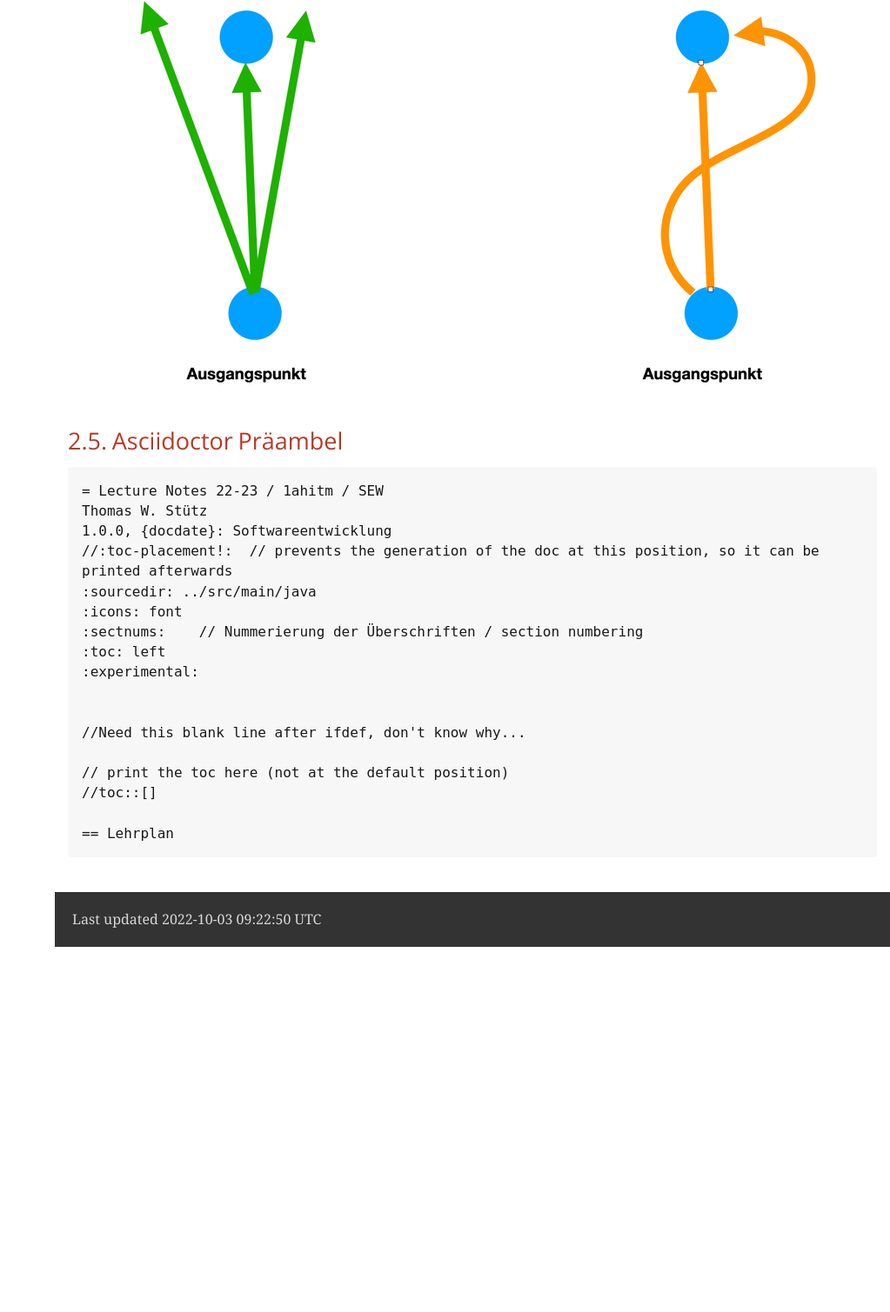
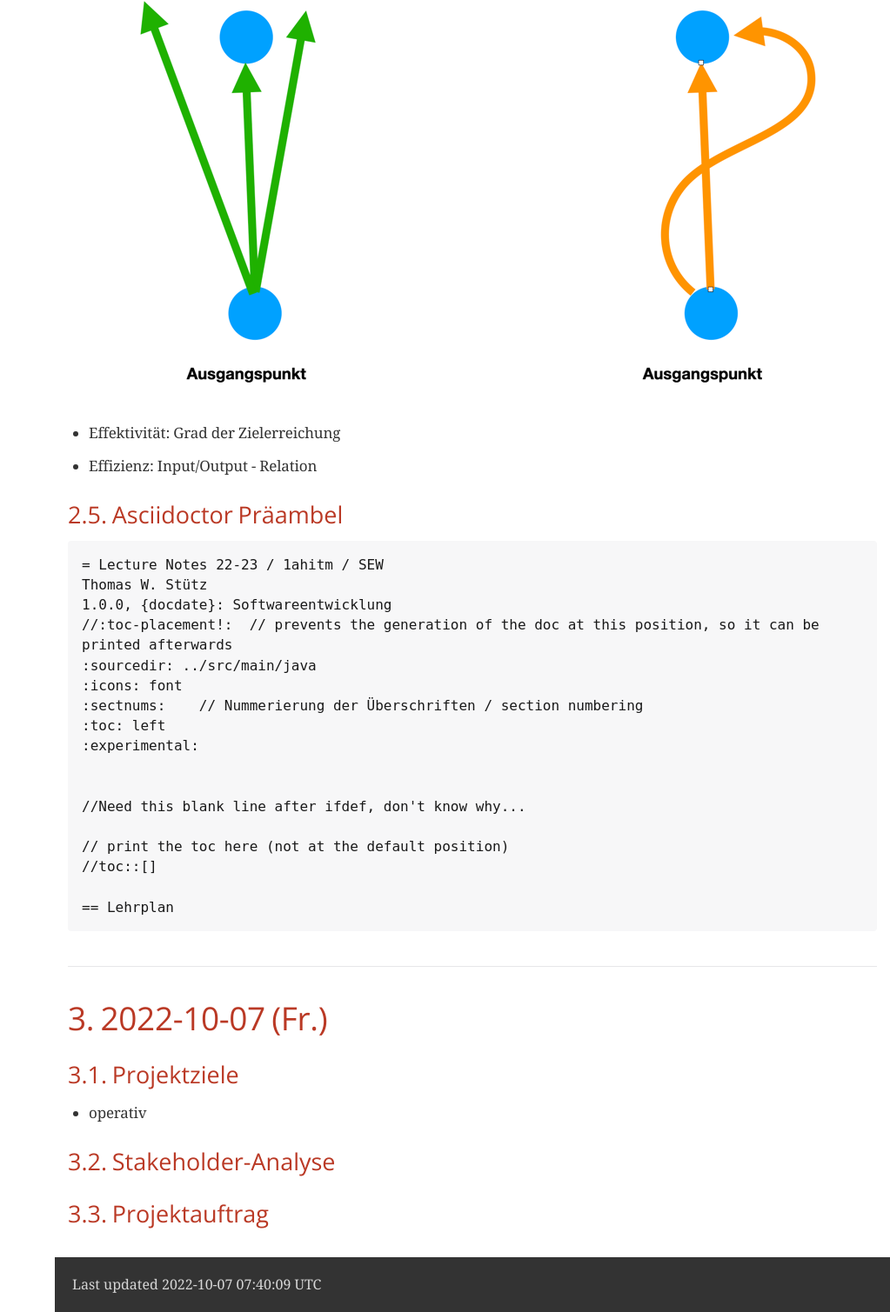
Before and after one commit to 2223-3ahitm-itp/2223-3ahitm-itp-lecture-notes, a plain HTML site: page index.html in a window 1280 px wide. Shown: the part 1221-2730 px from the top of the page at 87% size, without its empty margins (257-1280 px from the left). Before the commit the page ends 2310 px from the top, so only its background shows below. Drawn offline with nearby package versions, Linux system fonts and the light colour scheme; a web font is replaced by a local one.

Commit message:
Deploying to gh-pages from  @ 696c85a9b9f0d93fa72670f813ac536a932d1cde 🚀

```diff
--- a/index.html
+++ b/index.html
@@ -459,6 +459,13 @@ body.book #toc,body.book #preamble,body.book h1.sect0,body.book .sect1>h2{page-b
 <li><a href="#_asciidoctor_präambel">2.5. Asciidoctor Präambel</a></li>
 </ul>
 </li>
+<li><a href="#_2022_10_07_fr">3. 2022-10-07 (Fr.)</a>
+<ul class="sectlevel2">
+<li><a href="#_projektziele_2">3.1. Projektziele</a></li>
+<li><a href="#_stakeholder_analyse">3.2. Stakeholder-Analyse</a></li>
+<li><a href="#_projektauftrag">3.3. Projektauftrag</a></li>
+</ul>
+</li>
 </ul>
 </div>
 </div>
@@ -540,6 +547,16 @@ body.book #toc,body.book #preamble,body.book h1.sect0,body.book .sect1>h2{page-b
 <img src="images/effizienz-vs-effektivitaet.png" alt="effizienz vs effektivitaet">
 </div>
 </div>
+<div class="ulist">
+<ul>
+<li>
+<p>Effektivität: Grad der Zielerreichung</p>
+</li>
+<li>
+<p>Effizienz: Input/Output - Relation</p>
+</li>
+</ul>
+</div>
 </div>
 <div class="sect2">
 <h3 id="_asciidoctor_präambel"><a class="anchor" href="#_asciidoctor_präambel"></a>2.5. Asciidoctor Präambel</h3>
@@ -567,10 +584,33 @@ Thomas W. Stütz
 </div>
 </div>
 </div>
+<div class="sect1">
+<h2 id="_2022_10_07_fr"><a class="anchor" href="#_2022_10_07_fr"></a>3. 2022-10-07 (Fr.)</h2>
+<div class="sectionbody">
+<div class="sect2">
+<h3 id="_projektziele_2"><a class="anchor" href="#_projektziele_2"></a>3.1. Projektziele</h3>
+<div class="ulist">
+<ul>
+<li>
+<p>operativ</p>
+</li>
+</ul>
+</div>
+</div>
+<div class="sect2">
+<h3 id="_stakeholder_analyse"><a class="anchor" href="#_stakeholder_analyse"></a>3.2. Stakeholder-Analyse</h3>
+
+</div>
+<div class="sect2">
+<h3 id="_projektauftrag"><a class="anchor" href="#_projektauftrag"></a>3.3. Projektauftrag</h3>
+
+</div>
+</div>
+</div>
 </div>
 <div id="footer">
 <div id="footer-text">
-Last updated 2022-10-03 09:22:50 UTC
+Last updated 2022-10-07 07:40:09 UTC
 </div>
 </div>
 </body>
```
Also changed, not shown: file.html (+1 -1 lines), somePage.html (+1 -1 lines).
